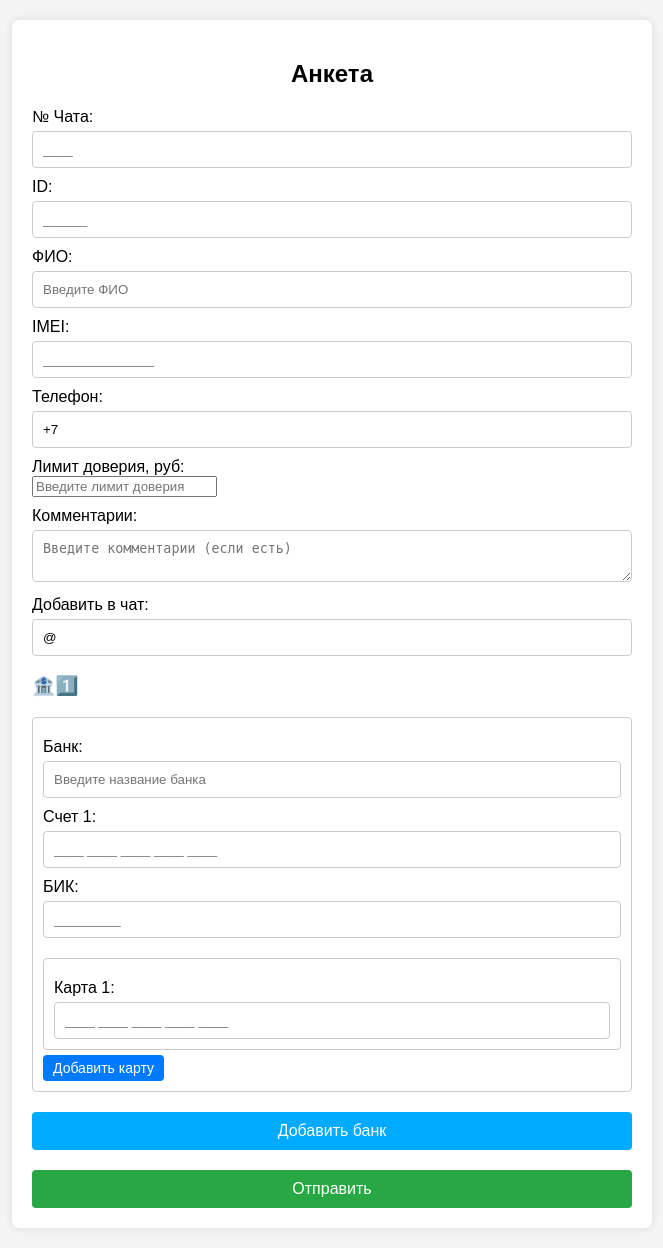
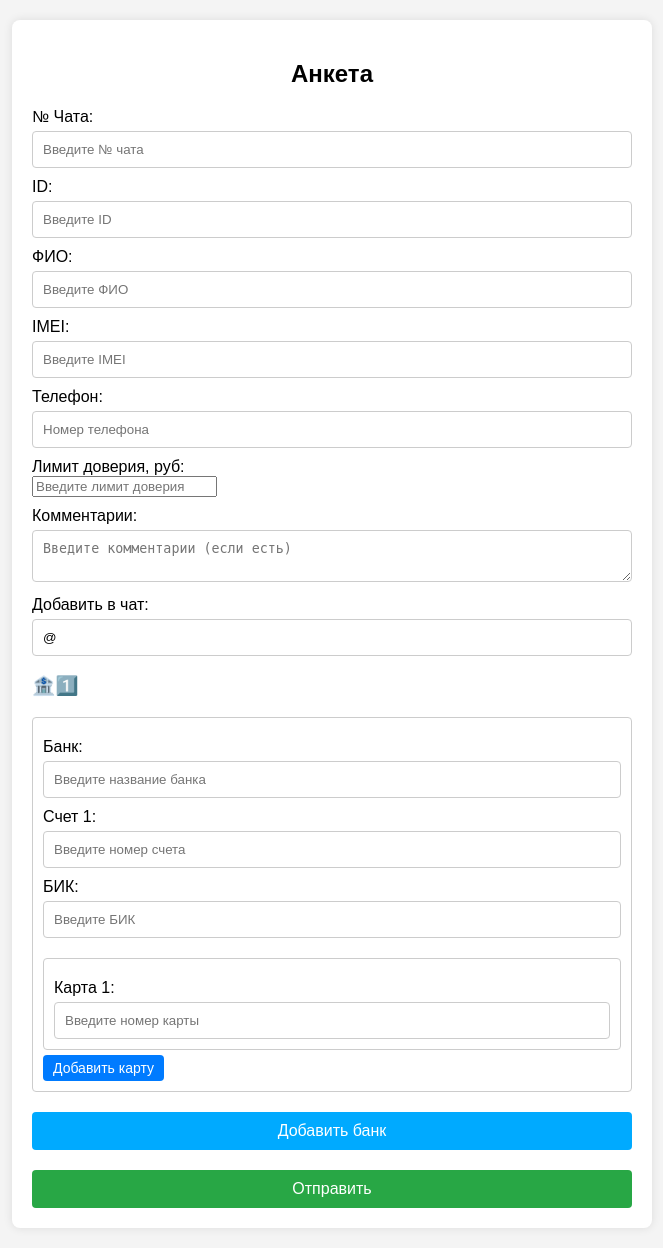
Before and after one commit to kakovi/ankettt.github.io, a Python web app: template templates/form.html in a window 1280 px wide. Shown: the whole page, without its empty margins (308-971 px from the left). Run offline with Jinja, Linux system fonts and the light colour scheme; the template is opened without the code that fills it, so the values that code supplies are empty; some libraries are stand-ins or nearby versions.

Commit message:
Update form.html

```diff
--- a/templates/form.html
+++ b/templates/form.html
@@ -42,9 +42,6 @@
     input[type="number"]::-webkit-inner-spin-button {
       -webkit-appearance: none;
       margin: 0;
-    }
-    input.error {
-      border-color: red;
     }
     button {
       width: 100%;
@@ -117,19 +114,19 @@
       <input type="hidden" id="owner_id" name="owner_id" value="@helper_kong"> <!-- Скрытое поле с постоянным значением -->
 
       <label for="chat_number">№ Чата:</label>
-      <input type="text" id="chat_number" name="chat_number" required title="От 3 до 4 цифр без пробелов" placeholder="____" minlength="3" maxlength="4" oninput="validateField(this)">
+      <input type="text" id="chat_number" name="chat_number" required pattern="\d{3,4}" maxlength="4" title="От 3 до 4 цифр без пробелов" placeholder="Введите № чата" onblur="validateField(this)">
 
       <label for="id">ID:</label>
-      <input type="text" id="id" name="id" required title="6 цифр без пробелов" placeholder="______" maxlength="6" oninput="validateField(this)">
+      <input type="text" id="id" name="id" required pattern="\d{6}" maxlength="6" title="6 цифр без пробелов" placeholder="Введите ID" onblur="validateField(this)">
 
       <label for="name">ФИО:</label>
       <input type="text" id="name" name="name" required placeholder="Введите ФИО">
 
       <label for="imei">IMEI:</label>
-      <input type="text" id="imei" name="imei" required title="15 цифр без пробелов" placeholder="_______________" maxlength="15" oninput="validateField(this)">
+      <input type="text" id="imei" name="imei" required pattern="\d+(\/\d+)*" maxlength="15" title="Цифры без пробелов, возможно использование '/'" placeholder="Введите IMEI" onblur="validateField(this)">
 
       <label for="phone">Телефон:</label>
-      <input type="tel" id="phone" name="phone" required title="Формат номера телефона начинается с +7" value="+7" placeholder="+7 (___) ___-__-__">
+      <input type="tel" id="phone" name="phone" class="mask-phone" required title="Формат номера телефона начинается с +7" placeholder="Номер телефона">
 
       <label for="trust_limit">Лимит доверия, руб:</label>
       <input type="number" id="trust_limit" name="trust_limit" required placeholder="Введите лимит доверия">
@@ -147,15 +144,15 @@
           <input type="text" name="banks[0][bank]" required placeholder="Введите название банка">
 
           <label for="account1">Счет 1:</label>
-          <input type="text" name="banks[0][account]" required title="20 цифр без пробелов" placeholder="____ ____ ____ ____ ____" class="mask-account">
+          <input type="text" name="banks[0][account]" required pattern="\d{20}" maxlength="20" title="20 цифр без пробелов" placeholder="Введите номер счета" onblur="validateField(this)">
 
           <label for="bik1">БИК:</label>
-          <input type="text" name="banks[0][bik]" required title="9 цифр без пробелов" placeholder="_________" class="mask-bik">
+          <input type="text" name="banks[0][bik]" required pattern="\d{9}" maxlength="9" title="9 цифр без пробелов" placeholder="Введите БИК" onblur="validateField(this)">
 
           <div class="cards">
             <div class="card">
               <label for="card1">Карта 1:</label>
-              <input type="text" name="banks[0][cards][0]" required title="От 13 до 19 цифр без пробелов" placeholder="____ ____ ____ ____ ____" class="mask-card">
+              <input type="text" name="banks[0][cards][0]" required pattern="\d{13,19}" maxlength="19" title="От 13 до 19 цифр без пробелов" placeholder="Введите номер карты" onblur="validateField(this)">
             </div>
           </div>
           <button type="button" class="add-btn" onclick="addCard(this)">Добавить карту</button>
@@ -167,69 +164,11 @@
     </form>
   </div>
 
-  <script src="https://cdn.jsdelivr.net/npm/cleave.js@1.6.0/dist/cleave.min.js"></script>
+  <script src="https://code.jquery.com/jquery-3.6.0.min.js"></script>
+  <script src="https://cdnjs.cloudflare.com/ajax/libs/jquery.maskedinput/1.4.1/jquery.maskedinput.min.js"></script>
   <script>
-    document.addEventListener('DOMContentLoaded', function() {
-      new Cleave('#phone', {
-        phone: true,
-        phoneRegionCode: 'RU',
-        prefix: '+7',
-        noImmediatePrefix: true,
-        rawValueTrimPrefix: true,
-        delimiters: [' ', '(', ')', '-', '-'],
-        blocks: [0, 3, 3, 2, 2],
-        numericOnly: true,
-        onValueChanged: function(e) {
-          const rawValue = e.target.rawValue;
-          document.getElementById('phone').value = '+7' + rawValue.replace(/\D/g, '');
-        }
-      });
-
-      new Cleave('#chat_number', {
-        numericOnly: true,
-        blocks: [4],
-        onValueChanged: function(e) {
-          const rawValue = e.target.rawValue;
-          if (rawValue.length < 3 || rawValue.length > 4) {
-            e.target.classList.add('error');
-          } else {
-            e.target.classList.remove('error');
-          }
-        }
-      });
-
-      new Cleave('#id', {
-        numericOnly: true,
-        blocks: [6]
-      });
-
-      new Cleave('#imei', {
-        numericOnly: true,
-        blocks: [15]
-      });
-
-      document.querySelectorAll('.mask-account').forEach(function(element) {
-        new Cleave(element, {
-          numericOnly: true,
-          blocks: [4, 4, 4, 4, 4],
-          delimiters: [' ']
-        });
-      });
-
-      document.querySelectorAll('.mask-bik').forEach(function(element) {
-        new Cleave(element, {
-          numericOnly: true,
-          blocks: [9]
-        });
-      });
-
-      document.querySelectorAll('.mask-card').forEach(function(element) {
-        new Cleave(element, {
-          numericOnly: true,
-          blocks: [4, 4, 4, 4, 4],
-          delimiters: [' ']
-        });
-      });
+    $(document).ready(function(){
+        $('.mask-phone').mask('+7 (999) 999-99-99');
     });
 
     let bankCount = 1;
@@ -243,12 +182,12 @@
     };
 
     function validateField(field) {
-      const isValid = field.value.length >= field.getAttribute('minlength') && field.value.length <= field.getAttribute('maxlength');
-      if (!isValid) {
-        field.classList.add('error');
+      if (field.validity.patternMismatch) {
+        field.setCustomValidity(field.title);
       } else {
-        field.classList.remove('error');
+        field.setCustomValidity('');
       }
+      field.reportValidity();
     }
 
     function addBank() {
@@ -261,15 +200,15 @@
         <input type="text" name="banks[${bankCount}][bank]" required placeholder="Введите название банка">
 
         <label for="account1">Счет 1:</label>
-        <input type="text" name="banks[${bankCount}][account]" required title="20 цифр без пробелов" placeholder="____ ____ ____ ____ ____" class="mask-account">
+        <input type="text" name="banks[${bankCount}][account]" required pattern="\\d{20}" maxlength="20" title="20 цифр без пробелов" placeholder="Введите номер счета" onblur="validateField(this)">
 
         <label for="bik1">БИК:</label>
-        <input type="text" name="banks[${bankCount}][bik]" required title="9 цифр без пробелов" placeholder="_________" class="mask-bik">
+        <input type="text" name="banks[${bankCount}][bik]" required pattern="\\d{9}" maxlength="9" title="9 цифр без пробелов" placeholder="Введите БИК" onblur="validateField(this)">
 
         <div class="cards">
           <div class="card">
             <label for="card1">Карта 1:</label>
-            <input type="text" name="banks[${bankCount}][cards][0]" required title="От 13 до 19 цифр без пробелов" placeholder="____ ____ ____ ____ ____" class="mask-card">
+            <input type="text" name="banks[${bankCount}][cards][0]" required pattern="\\d{13,19}" maxlength="19" title="От 13 до 19 цифр без пробелов" placeholder="Введите номер карты" onblur="validateField(this)">
           </div>
         </div>
         <button type="button" class="add-btn" onclick="addCard(this)">Добавить карту</button>
@@ -278,24 +217,6 @@
       banks.appendChild(bank);
       cardCounts.push(1);
       bankCount++;
-
-      // Применение масок к новым элементам
-      new Cleave(bank.querySelector('.mask-account'), {
-        numericOnly: true,
-        blocks: [4, 4, 4, 4, 4],
-        delimiters: [' ']
-      });
-
-      new Cleave(bank.querySelector('.mask-bik'), {
-        numericOnly: true,
-        blocks: [9]
-      });
-
-      new Cleave(bank.querySelector('.mask-card'), {
-        numericOnly: true,
-        blocks: [4, 4, 4, 4, 4],
-        delimiters: [' ']
-      });
     }
 
     function addCard(button) {
@@ -306,16 +227,10 @@
       card.className = 'card';
       card.innerHTML = `
         <label for="card${cardIndex + 1}">Карта ${cardIndex + 1}:</label>
-        <input type="text" name="banks[${bankIndex}][cards][${cardIndex}]" required title="От 13 до 19 цифр без пробелов" placeholder="____ ____ ____ ____ ____" class="mask-card">
+        <input type="text" name="banks[${bankIndex}][cards][${cardIndex}]" required pattern="\\d{13,19}" maxlength="19" title="От 13 до 19 цифр без пробелов" placeholder="Введите номер карты" onblur="validateField(this)">
         <button type="button" class="remove-btn" onclick="removeCard(this)">Удалить карту</button>
       `;
       cards.appendChild(card);
-
-      new Cleave(card.querySelector('.mask-card'), {
-        numericOnly: true,
-        blocks: [4, 4, 4, 4, 4],
-        delimiters: [' ']
-      });
     }
 
     function removeBank(button) {
@@ -340,10 +255,8 @@
     }
 
     function handleSubmit(event) {
-      const accountInputs = document.querySelectorAll('.mask-account');
-      const cardInputs = document.querySelectorAll('.mask-card');
-      accountInputs.forEach(input => input.value = input.value.replace(/\D/g, '')); // Удаление пробелов из номеров счетов
-      cardInputs.forEach(input => input.value = input.value.replace(/\D/g, '')); // Удаление пробелов из номеров карт
+      const phoneInput = document.getElementById('phone');
+      phoneInput.value = `+${phoneInput.value.replace(/\D/g, '')}`; // Удаление всех нецифровых символов, но оставляем "+"
       const submitBtn = document.getElementById('submit-btn');
       submitBtn.disabled = true;
       submitBtn.textContent = 'Отправка...';
```
